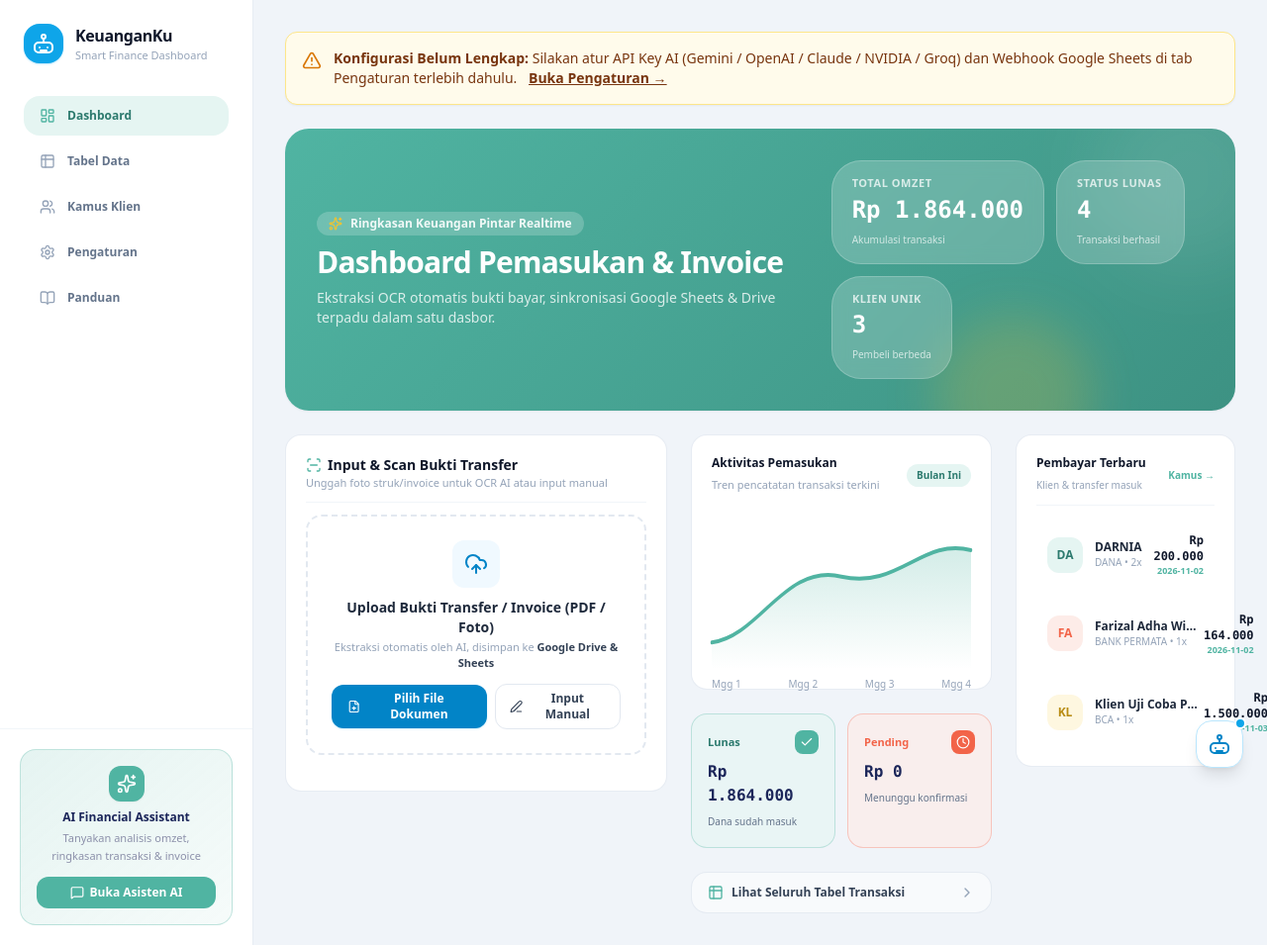
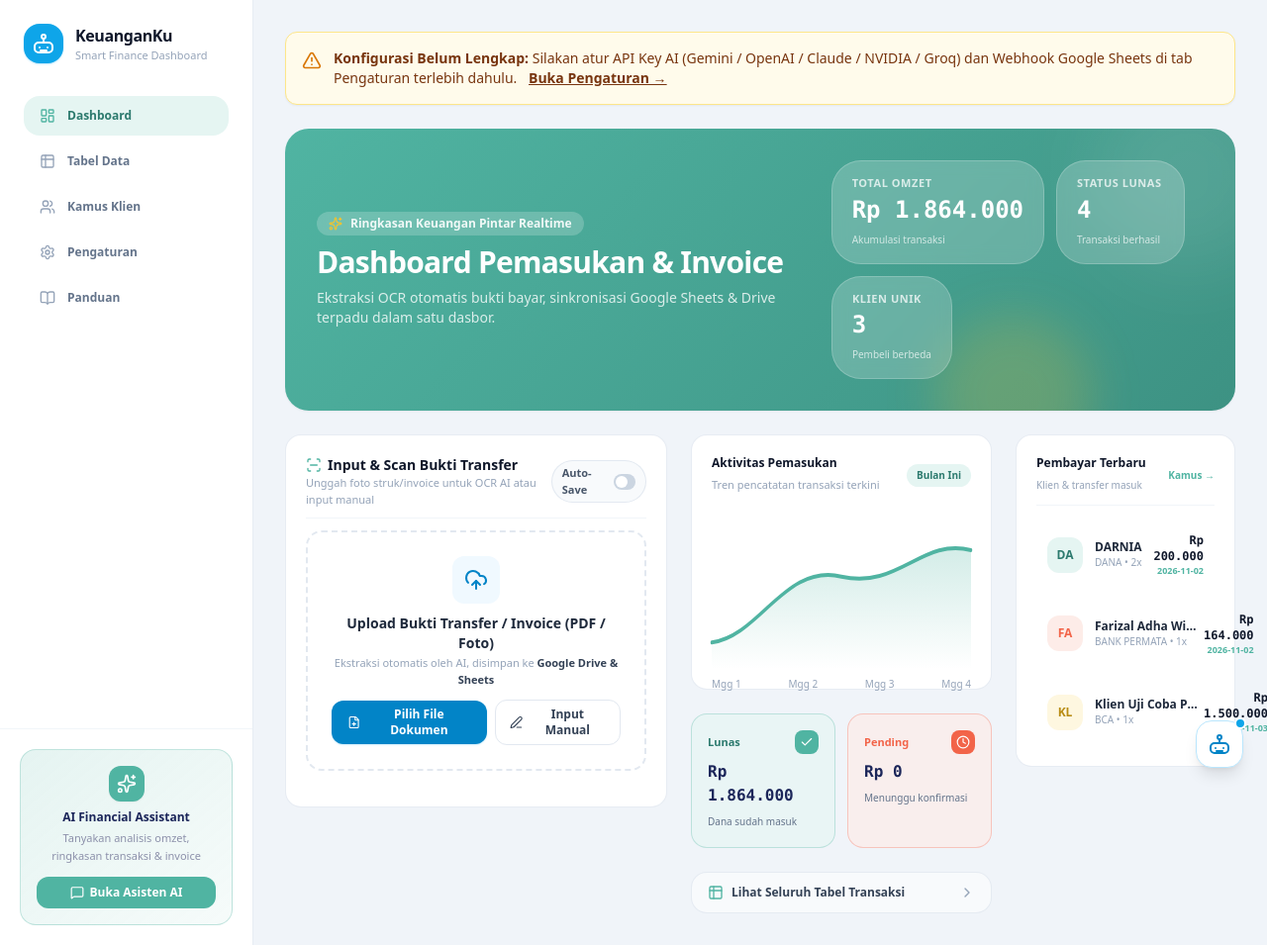
Before and after one commit to FarizalA/invv, a Flask app: page / in a window 1280 px wide. Shown: the whole page at 99% size. Run offline with Flask 3, Linux system fonts and the light colour scheme; data that the repository does not hold is empty; some libraries are stand-ins or nearby versions.

Commit message:
feat(ui): add auto-save on/off toggle switch to upload card header

```diff
--- a/templates/index.html
+++ b/templates/index.html
@@ -205,6 +205,15 @@
               </h2>
               <p class="text-[11px] text-slate-400">Unggah foto struk/invoice untuk OCR AI atau input manual</p>
             </div>
+
+            <!-- Auto-Save On/Off Switch -->
+            <label class="flex items-center gap-2 cursor-pointer bg-slate-50 hover:bg-slate-100 px-2.5 py-1 rounded-full border border-slate-200/90 transition-all select-none" title="Simpan otomatis ke Google Sheets setelah scan AI selesai">
+              <span class="text-[11px] font-bold text-slate-600">Auto-Save</span>
+              <input type="checkbox" id="upload-auto-save-toggle" class="sr-only" onchange="toggleAutoSave(this.checked)">
+              <div id="upload-auto-save-track" class="w-7 h-4 bg-slate-300 rounded-full transition-colors relative">
+                <div id="upload-auto-save-thumb" class="w-3 h-3 bg-white rounded-full absolute top-0.5 left-0.5 transition-transform shadow-xs"></div>
+              </div>
+            </label>
           </div>
 
         <!-- Upload Zone Section -->
@@ -1044,18 +1053,26 @@ function doGet(e) {
     let autoSaveRemainingSeconds = 3;
 
     function initAutoSaveUI() {
-      const toggle = document.getElementById('auto-save-toggle');
-      const track = document.getElementById('auto-save-track');
-      const thumb = document.getElementById('auto-save-thumb');
-      if (!toggle) return;
-      toggle.checked = isAutoSaveEnabled;
-      if (isAutoSaveEnabled) {
-        track.className = 'w-7 h-4 bg-sky-500 rounded-full transition-colors relative';
-        thumb.className = 'w-3 h-3 bg-white rounded-full absolute top-0.5 left-3.5 transition-transform shadow-xs';
-      } else {
-        track.className = 'w-7 h-4 bg-slate-300 rounded-full transition-colors relative';
-        thumb.className = 'w-3 h-3 bg-white rounded-full absolute top-0.5 left-0.5 transition-transform shadow-xs';
-      }
+      const toggleIds = [
+        { toggle: 'auto-save-toggle', track: 'auto-save-track', thumb: 'auto-save-thumb' },
+        { toggle: 'upload-auto-save-toggle', track: 'upload-auto-save-track', thumb: 'upload-auto-save-thumb' }
+      ];
+
+      toggleIds.forEach(({ toggle, track, thumb }) => {
+        const toggleEl = document.getElementById(toggle);
+        const trackEl = document.getElementById(track);
+        const thumbEl = document.getElementById(thumb);
+        if (toggleEl) toggleEl.checked = isAutoSaveEnabled;
+        if (trackEl && thumbEl) {
+          if (isAutoSaveEnabled) {
+            trackEl.className = 'w-7 h-4 bg-[#50b4a2] rounded-full transition-colors relative';
+            thumbEl.className = 'w-3 h-3 bg-white rounded-full absolute top-0.5 left-3.5 transition-transform shadow-xs';
+          } else {
+            trackEl.className = 'w-7 h-4 bg-slate-300 rounded-full transition-colors relative';
+            thumbEl.className = 'w-3 h-3 bg-white rounded-full absolute top-0.5 left-0.5 transition-transform shadow-xs';
+          }
+        }
+      });
     }
 
     function toggleAutoSave(enabled) {
```
